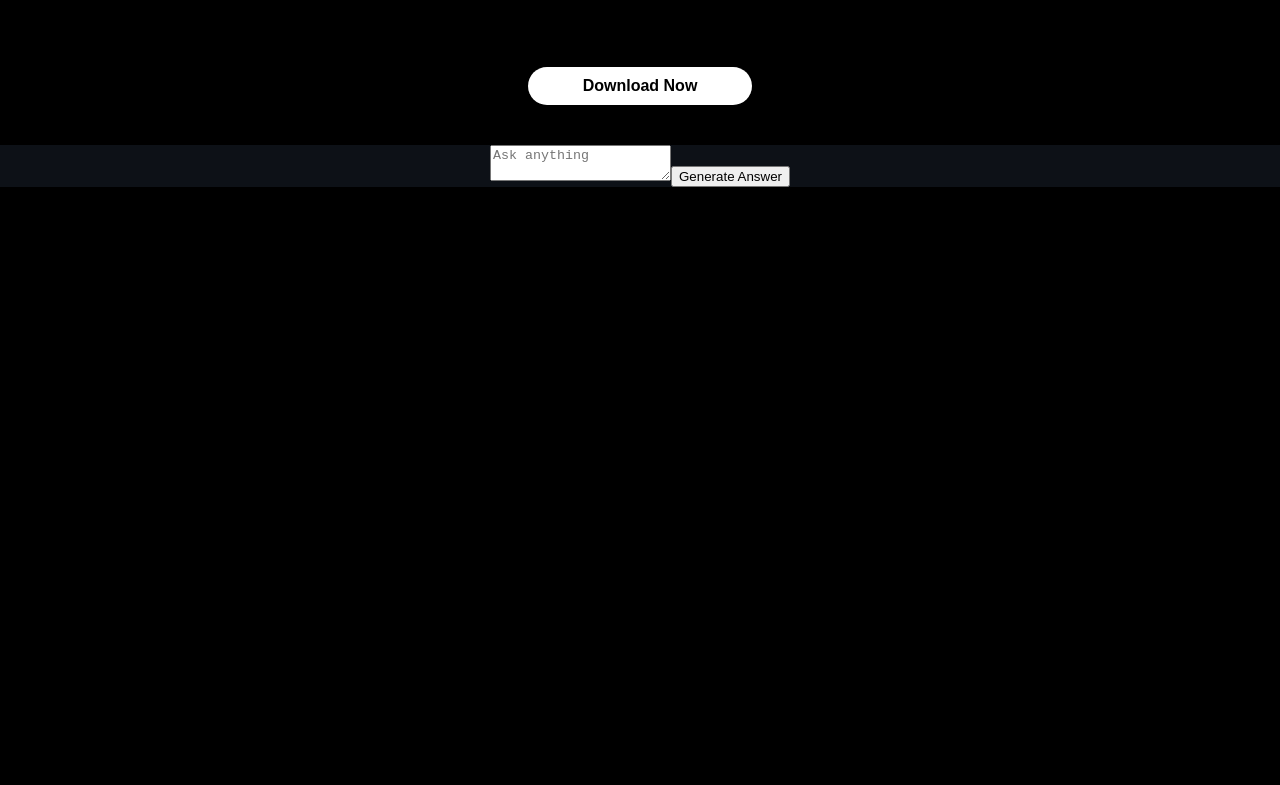
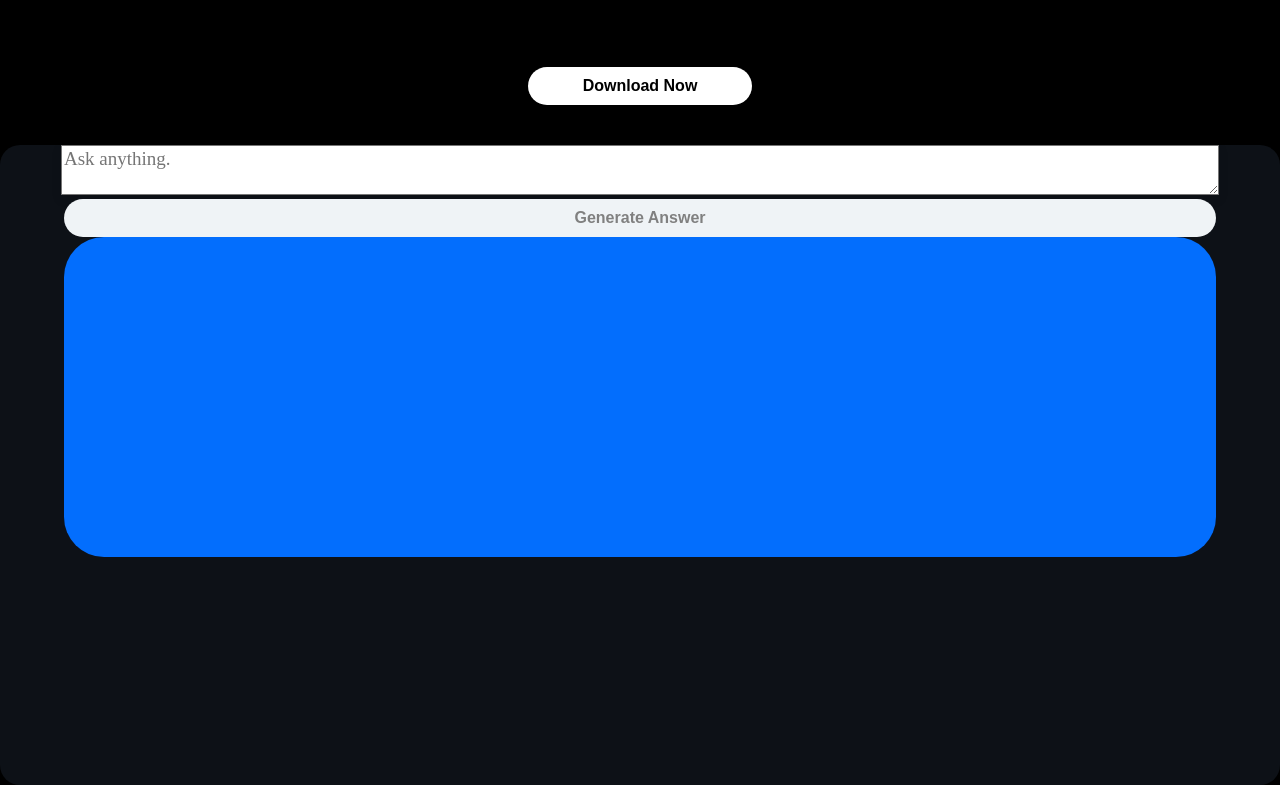
Before and after one commit to pratyushdev-codes/Intelsy, a React (Create React App) app in the folder src/: page / in a window 1280 px wide. Shown: the part 1529-2314 px from the top of the page. Before the commit the page ends 1716 px from the top, so only its background shows below. Built offline with nearby package versions, Linux system fonts and the light colour scheme; the HTML template or start-up script is replaced by a standard one.

Commit message:
Fixed Intelsy AI | Structuring is pending

```diff
--- a/package.json
+++ b/package.json
@@ -29,6 +29,7 @@
     "socket.io": "^4.4.1",
     "socket.io-client": "^4.4.1",
     "stream-browserify": "^3.0.0",
+    "tailwind": "^4.0.0",
     "toast": "^0.5.4",
     "uuid": "^9.0.1",
     "web-vitals": "^2.1.4"
--- a/src/App.css
+++ b/src/App.css
@@ -47,7 +47,7 @@ footer a {
   border: none;
   margin-bottom: 14px;
   background: #eee;
-  font-size: 13px;
+  font-size: 16px;
   font-weight: bold;
 }
 
--- a/src/Components/aiAPI.js
+++ b/src/Components/aiAPI.js
@@ -26,28 +26,43 @@ function AiAPI() {
   }
 
   return (
-    <div style={{backgroundColor:"#0D1117"}}>
+    <div style={{ backgroundColor: "#0D1117" , height:"80vh", borderRadius:"20px"}}>
       <form
         onSubmit={generateAnswer}
-        className="w-full md:w-2/3 m-auto text-center rounded bg-gray-50 py-2"
+        className="w-full md:w-2/3 mx-auto text-center rounded bg-gray-50 py-2"
       >
+<textarea
+  required
+  className="border rounded w-11/12 my-2 p-3"
+  value={question}
+  onChange={(e) => setQuestion(e.target.value)}
+  placeholder="Ask anything."
+  style={{
+    fontFamily: "PT sans",
+    color: "#036EFD",
+    fontSize: "19px",
+    width: "90%",
+    boxShadow: "0px 4px 10px rgba(0, 0, 0, 0.1)" // Adding box shadow
+  }}
+></textarea>
 
-        <textarea
-          required
-          className="border rounded w-11/12 my-2 min-h-fit p-3"
-          value={question}
-          onChange={(e) => setQuestion(e.target.value)}
-          placeholder="Ask anything"
-        ></textarea>
+
         <button
           type="submit"
-          className="bg-blue-300 p-3 rounded-md hover:bg-blue-400 transition-all duration-300"
+          className="btn btn-glow mx-2"
+          style={{
+            borderRadius: "20px",
+            backgroundColor: "#EFF3F6",
+            color: "#808080",
+            fontWeight: "bold",
+            width: "90%",
+          }}
           disabled={loading}
         >
           {loading ? "Generating..." : "Generate Answer"}
         </button>
       </form>
-      <div className="w-full md:w-2/3 m-auto text-center rounded bg-gray-50 my-1">
+      <div className="w-full md:w-2/3 mx-auto text-left rounded bg-gray-50 my-1" style={{backgroundColor:"#036EFD", height:"50%",width:"90%", borderRadius:"40px"}}>
         <ReactMarkdown className="p-3">{answer}</ReactMarkdown>
       </div>
     </div>
```
Also changed, not shown: 1 other file (tests, documents, lock files or other folders).
